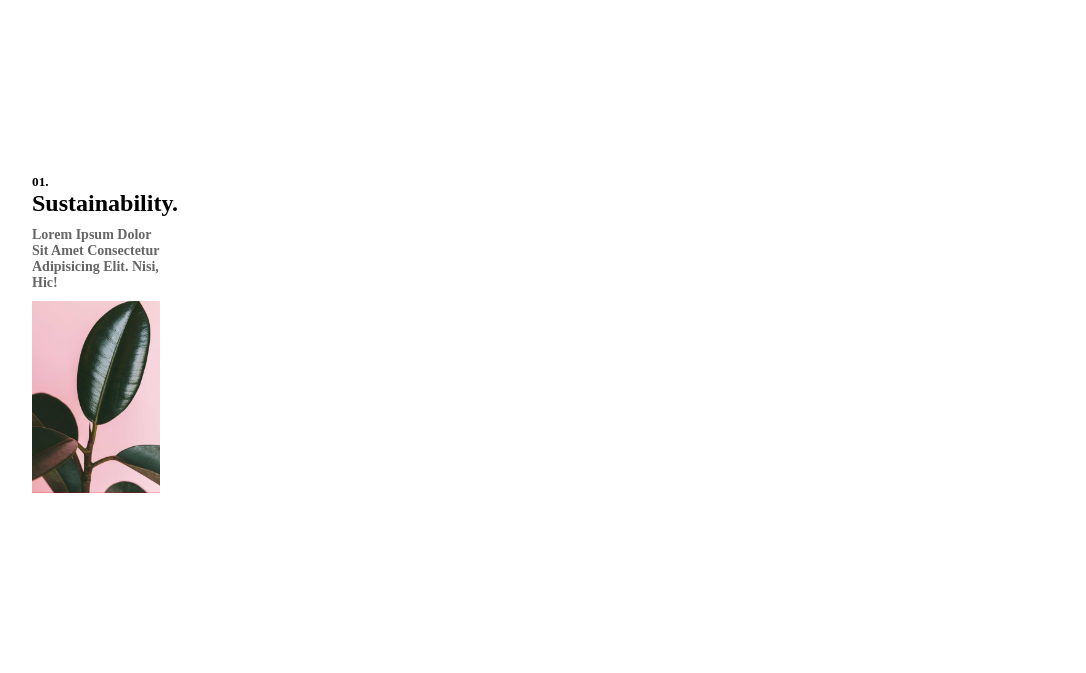
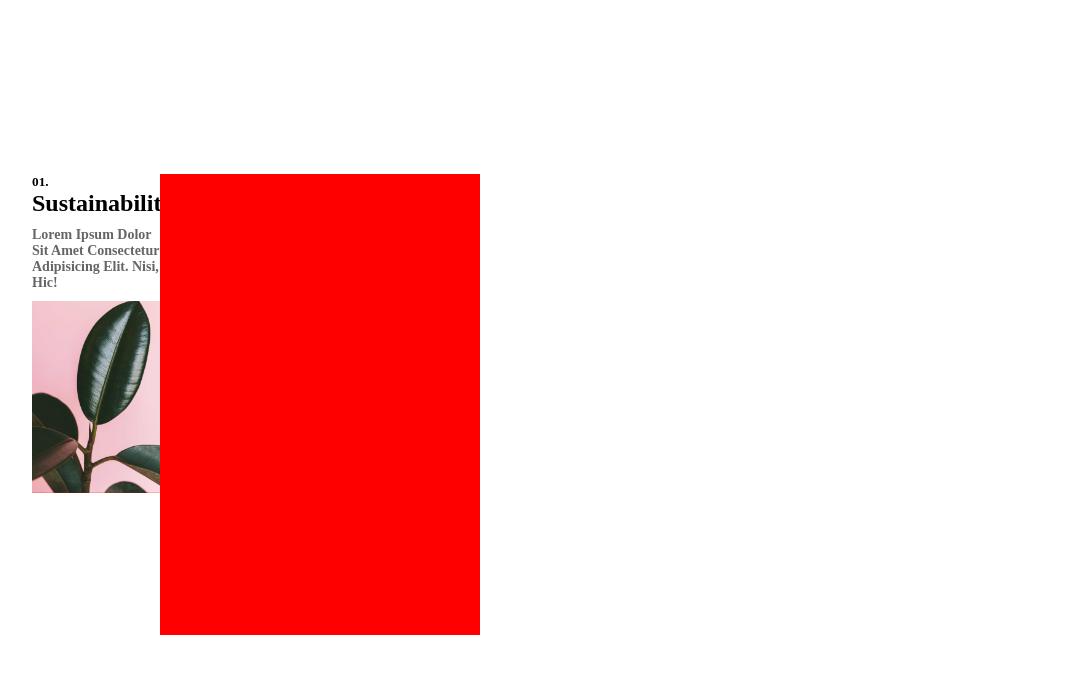
Before and after one commit to aadarshraj02/Simple-page, a plain HTML site: page index.html in a window 1280 px wide. Shown: the part 49-722 px from the top of the page, without its empty margins (96-1182 px from the left). Drawn offline with Linux system fonts and the light colour scheme.

Commit message:
added a div

```diff
--- a/index.html
+++ b/index.html
@@ -30,7 +30,9 @@
             <img src="images/pinkgreenplant.jpg" alt="" />
           </div>
         </div>
+        <div id="ephemeral">
 
+        </div>
       </div>
     </div>
     <script src="script.js"></script>
--- a/style.css
+++ b/style.css
@@ -33,6 +33,8 @@
   width: 100%;
   margin-top: 12vw;
   padding: 0 10vw;
+  display: flex;
+  /* justify-content: space-between; */
 }
 #sustain {
   width: 10vw;
@@ -61,3 +63,8 @@
   width: 120%;
   object-fit: cover;
 }
+#ephemeral {
+  width: 25vw;
+  height: 36vw;
+  background-color: red;
+}
```
